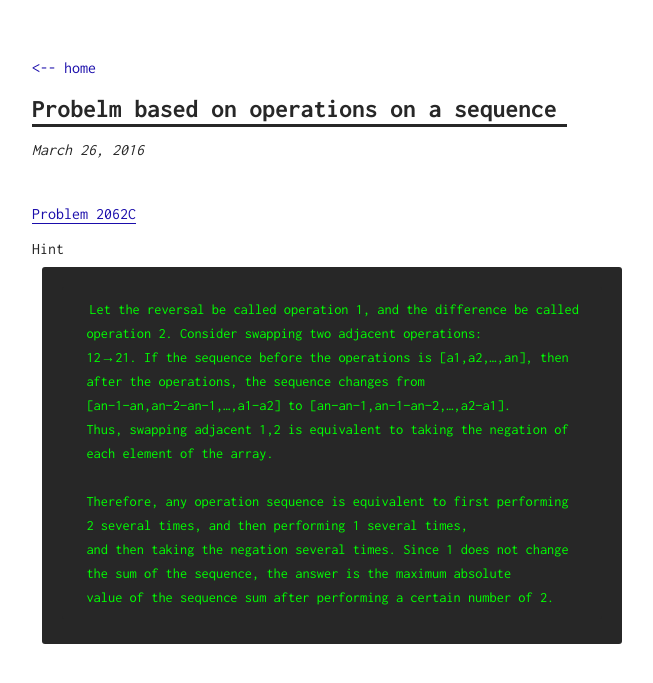
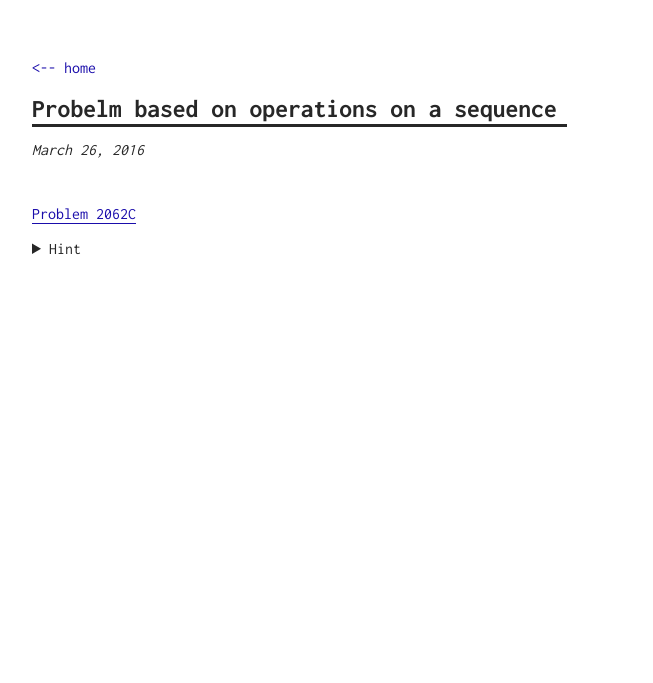
Before and after one commit to l19ux/l19ux.github.io, a Jekyll site: the page built from _posts/2016-03-26-why-arch-linux.md, in a window 1280 px wide. Shown: the top 683 px of the page, without its empty margins (308-961 px from the left). Built offline with Jekyll 4.4.1, drawn with Linux system fonts in a browser that asks for light colours.

Commit message:
Update 2016-03-26-why-arch-linux.md

````diff
--- a/_posts/2016-03-26-why-arch-linux.md
+++ b/_posts/2016-03-26-why-arch-linux.md
@@ -5,11 +5,11 @@ title: Probelm based on operations on a sequence
 
 [Problem 2062C](https://codeforces.com/problemset/problem/2062/C)
 
-
-
+<details>
   <summary>Hint</summary>
 
-  ```scala
+  <pre><code>
+
   Let the reversal be called operation 1, and the difference be called
   operation 2. Consider swapping two adjacent operations:
   12→21. If the sequence before the operations is [a1,a2,…,an], then
@@ -23,4 +23,6 @@ title: Probelm based on operations on a sequence
   and then taking the negation several times. Since 1 does not change
   the sum of the sequence, the answer is the maximum absolute
   value of the sequence sum after performing a certain number of 2.
-  ```
+
+  </code></pre>
+</details>
````
